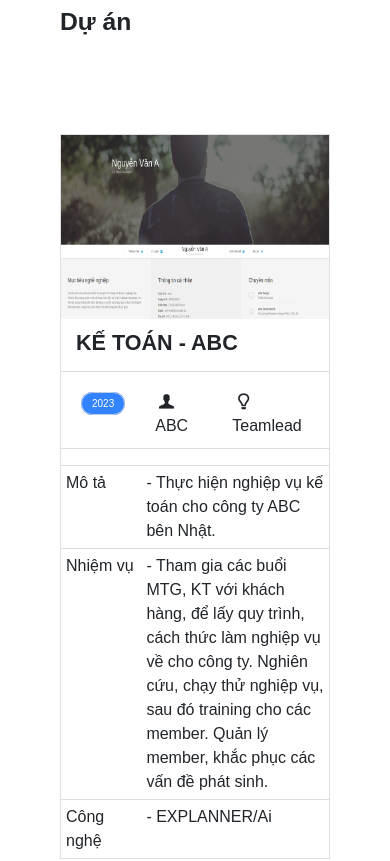
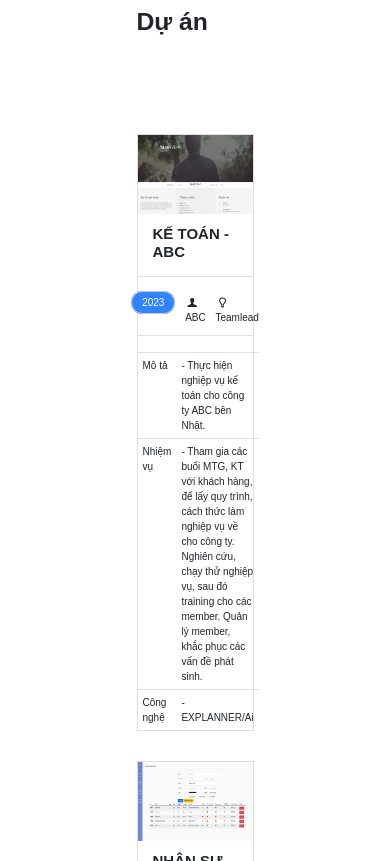
Before and after one commit to TuanHiep94/Digital-CV, a plain HTML site: page index.html in a window 390 px wide. Shown: the part 3640-4501 px from the top of the page. Drawn offline with nearby package versions, Linux system fonts and the light colour scheme.

Commit message:
Change some texts 2

```diff
--- a/css/style.css
+++ b/css/style.css
@@ -378,7 +378,7 @@ td {
 
 .contact i,
 span {
-  font-size: 3vw;
+  font-size: 30px;
 }
 
 /* Email Prompt */
--- a/css/tablet.css
+++ b/css/tablet.css
@@ -19,4 +19,19 @@
     display: flex;
     flex-direction: column;
   }
+
+  /* project */
+
+  .project h4 {
+    font-size: 15px;
+  }
+
+  .projectMenu {
+    font-size: 10px;
+    max-width: 30vw;
+  }
+
+  .project .projectList {
+    gap: 2.5vw;
+  }
 }
```
